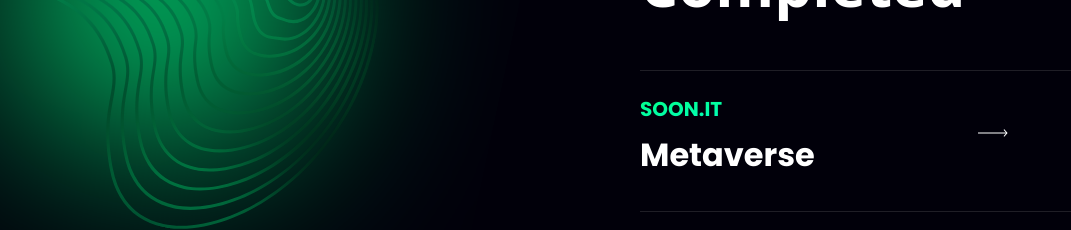
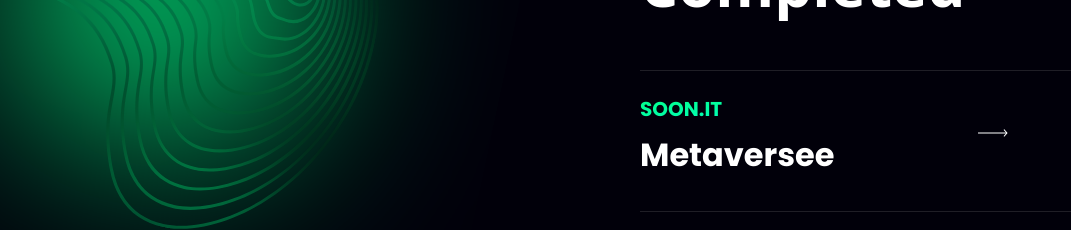
Before and after one commit to chainhouse-it/sc-frontend, a Next.js app: page / in a window 1280 px wide. Shown: the part 4220-4450 px from the top of the page, without its empty margins (0-1071 px from the left). Built offline with nearby package versions, Linux system fonts and the light colour scheme.

Commit message:
Update index.js

```diff
--- a/components/Home/experience/index.js
+++ b/components/Home/experience/index.js
@@ -6,7 +6,7 @@ import { useRouter } from 'next/router';
 const projects = [
 	{
 		companyName: 'soon.it',
-		title: 'Metaverse',
+		title: 'Metaversee',
 	},
 	{
 		companyName: 'soon.io',
```
